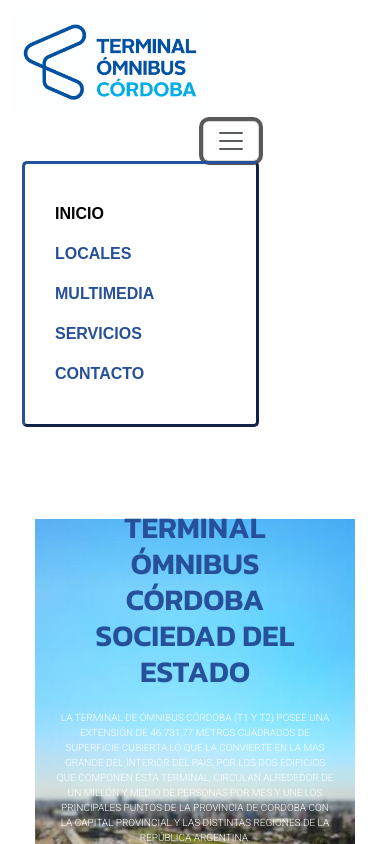
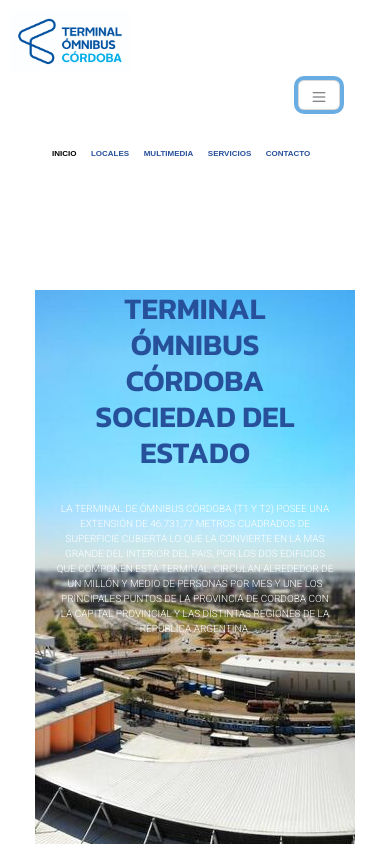
Before and after one commit to Ale-Solari/pre-entrega3.Solari, a plain HTML site: page index.html in a window 390 px wide. Both pictures are taken after a click on the button "Toggle navigation". Shown: the top 844 px of the page. Drawn offline with nearby package versions, Linux system fonts and the light colour scheme; a web font is replaced by a local one.

Commit message:
para el modo responsive se desarma menu hamburguesa haciendo que se despliegue hacia el costado, se achica la letra del menu

```diff
--- a/css/style.css
+++ b/css/style.css
@@ -32,16 +32,32 @@ select:hover {
   background-color: white !important; }
 
 .header ul {
-  border: 3px outset #27509b;
-  border-radius: 5px;
-  padding: 30px; }
+  padding: 30px;
+  background-image: linear-gradient(to top, #dfe9f3 0%, white 100%) !important;
+  font-family: 'Kanit', sans-serif !important; }
 
 .header a {
   text-transform: uppercase;
   font-weight: bold;
   color: #27509b; }
 
-/* MAIN CON BEM Y MEDIA QUERYS PARA LOGRAR EL RESPONSIVE DEL TEXTO EN MOBILE*/
+@media (max-width: 862px) {
+  .header img {
+    width: 120px; }
+  .navbar-toggler {
+    color: #69ade2 !important; }
+  .navbar-toggler-icon {
+    width: 0.8em !important;
+    height: 0.8em !important; }
+  .header ul {
+    text-transform: uppercase;
+    font-size: 8px !important;
+    background-image: none !important;
+    display: flex !important;
+    flex-direction: row !important;
+    justify-content: space-between !important; } }
+
+/* MAIN CON BEM Y MEDIA QUERYS PARA LOGRAR EL RESPONSIVE EN MOBILE*/
 .main-index {
   background-image: url(../recursos/Fotos/resize5.jpg);
   background-repeat: no-repeat;
@@ -75,7 +91,7 @@ select:hover {
 @media (max-width: 862px) {
   .main__encabezado {
     font-size: 30px;
-    padding: 20px; }
+    padding: 30px; }
   .main__texto {
     font-size: 10px;
     color: white;
--- a/scss/secciones/_header.scss
+++ b/scss/secciones/_header.scss
@@ -17,14 +17,44 @@
     background-color: white !important;
 }
 
+
 .header ul {
-    border: 3px outset rgb(39, 80, 155);
-    border-radius: 5px;
     padding: 30px;
+    background-image: linear-gradient(to top, #dfe9f3 0%, white 100%) !important;
+    font-family: 'Kanit', sans-serif !important;
 }
 
 .header a {
     text-transform: uppercase;
     font-weight: bold;
-    color: rgb(39, 80, 155);
+    color: $azul-ppal;
 }
+
+// Se aplica media querys para adaptar el logo a dispositivos mas chicos
+
+@media (max-width:862px) {
+    .header img {
+        width: 120px;
+    }
+
+    .navbar-toggler {
+        color:  $celeste !important;
+    }
+
+    .navbar-toggler-icon {
+    width: 0.8em !important;
+    height: 0.8em !important;
+    }
+
+    .header ul {
+        text-transform: uppercase;
+        font-size: 8px !important;
+        background-image: none !important;
+        display: flex !important;
+        flex-direction: row !important;
+        justify-content: space-between !important;
+    }
+
+
+
+}
--- a/scss/secciones/_main-index.scss
+++ b/scss/secciones/_main-index.scss
@@ -1,4 +1,6 @@
-/* MAIN CON BEM Y MEDIA QUERYS PARA LOGRAR EL RESPONSIVE DEL TEXTO EN MOBILE*/
+/* MAIN CON BEM Y MEDIA QUERYS PARA LOGRAR EL RESPONSIVE EN MOBILE*/
+
+
 
 .main-index {
     background-image: url(../recursos/Fotos/resize5.jpg);
@@ -34,10 +36,12 @@
     margin: auto;
 }
 
+// Se aplica media querys en H1 y texto de la pagina principal
+
 @media (max-width:862px) {
     .main__encabezado {
         font-size: 30px;
-        padding: 20px;
+        padding: 30px;
     }
 
     .main__texto {
```
Also changed, not shown: scss/utilidades/_general.scss (line endings or trailing spaces).
